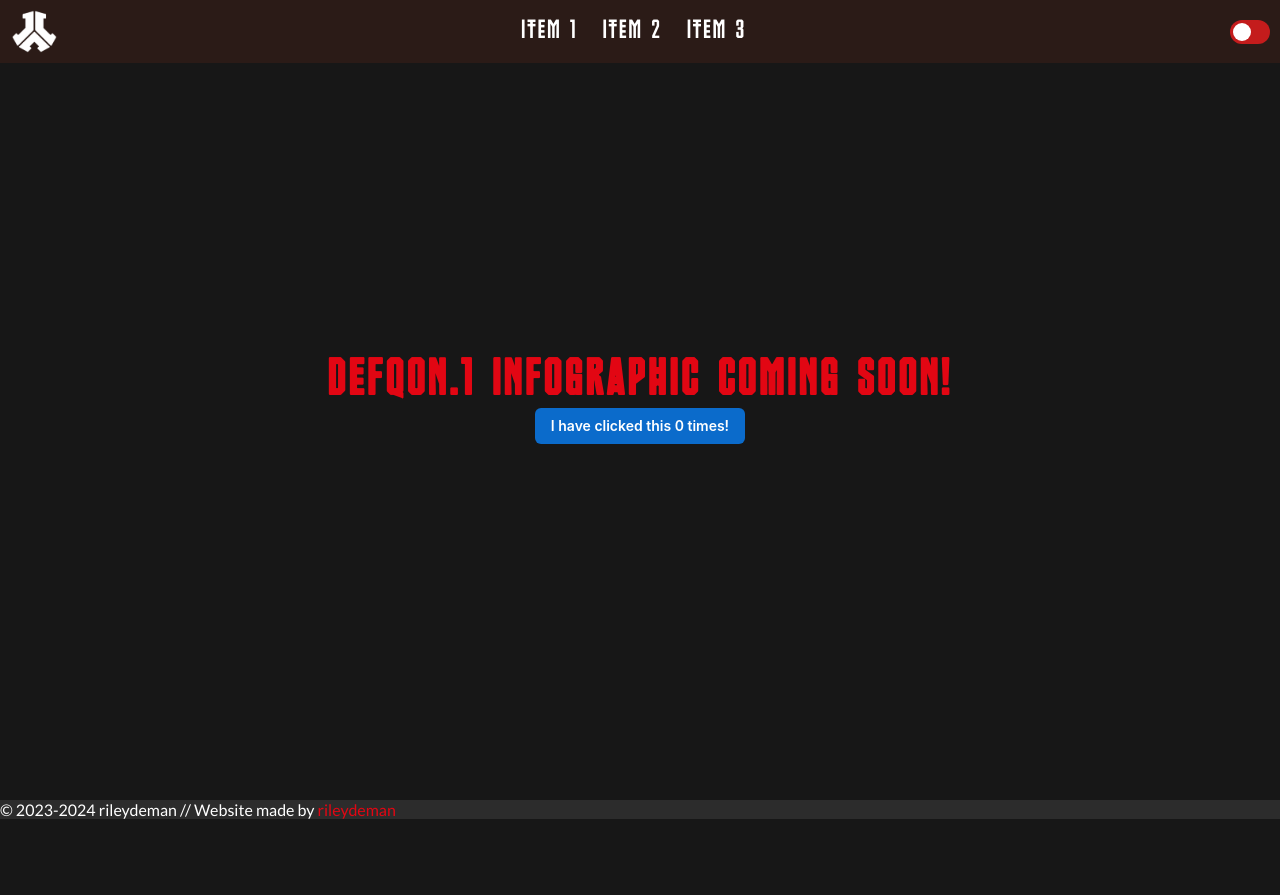
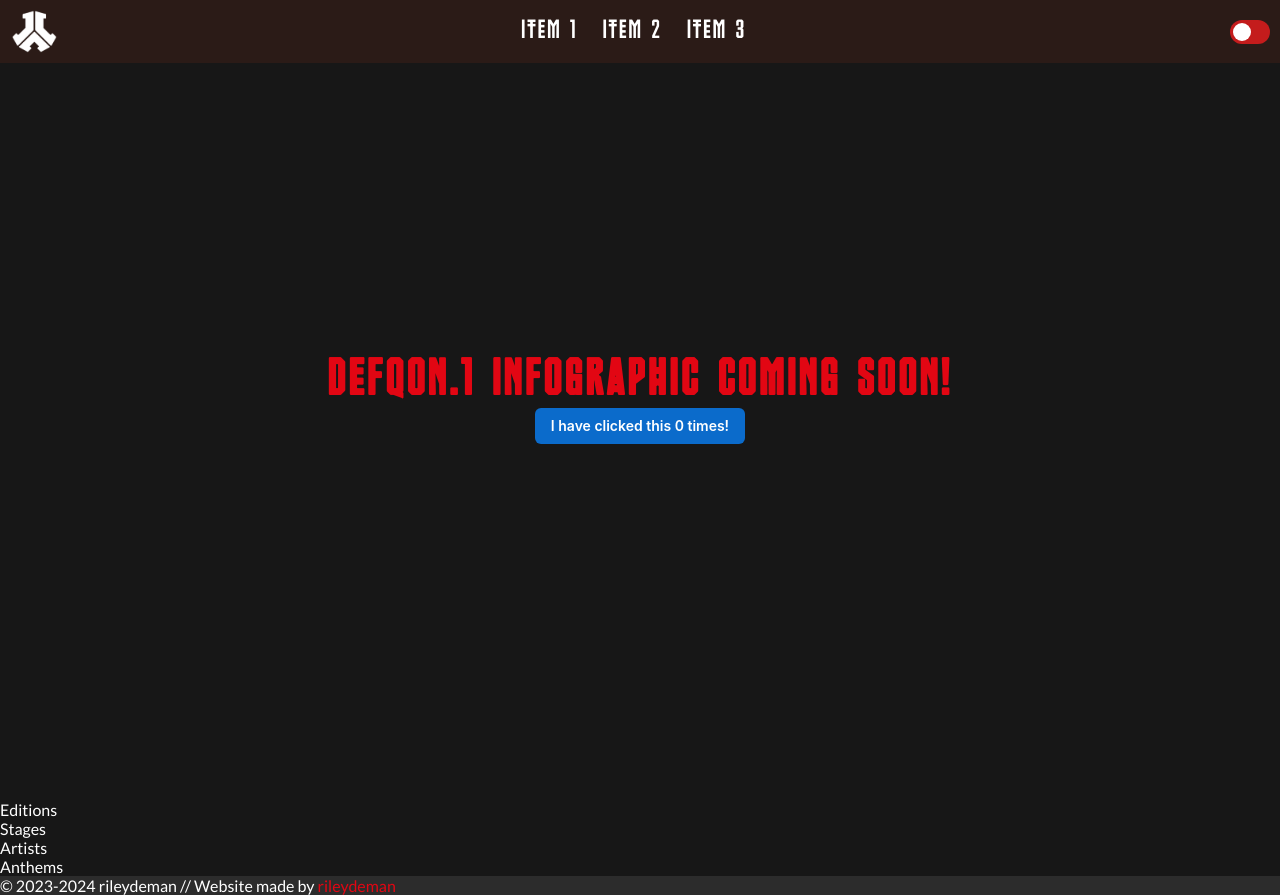
Before and after one commit to rileydeman/defqon1-react-website, a React (Vite) app: page / in a window 1280 px wide. Before the commit the page ends 819 px from the top, so only its background shows below. Built offline with nearby package versions, Linux system fonts and the light colour scheme.

Commit message:
Added the needed sections
Added the needed sections

```diff
--- a/src/assets/css/style.css
+++ b/src/assets/css/style.css
@@ -95,12 +95,15 @@
 
     main {
         width: 100%;
-        min-height: 100dvh;
 
-        display: flex;
-        justify-content: center;
-        align-items: center;
-        text-align: center;
+        #cover {
+            min-height: 100vh;
+
+            display: flex;
+            justify-content: center;
+            align-items: center;
+            text-align: center;
+        }
     }
 
     footer {
--- a/src/components/core/main.tsx
+++ b/src/components/core/main.tsx
@@ -1,16 +1,18 @@
-import Counter from "../counter.tsx";
-import CounterRoot from "../counter-provider.tsx";
+import Cover from "../sections/cover.tsx";
+import Editions from "../sections/editions.tsx";
+import Stages from "../sections/stages.tsx";
+import Artists from "../sections/artists.tsx";
+import Anthems from "../sections/anthems.tsx";
 
 export default function Main() {
     return(
         <>
             <main>
-                <CounterRoot>
-                    <div>
-                        <h1>DEFQON.1 INFOGRAPHIC COMING SOON!</h1>
-                        <Counter></Counter>
-                    </div>
-                </CounterRoot>
+                <Cover/>
+                <Editions/>
+                <Stages/>
+                <Artists/>
+                <Anthems/>
             </main>
         </>
     );
--- /dev/null
+++ b/src/components/sections/anthems.tsx
@@ -0,0 +1,9 @@
+export default function Anthems() {
+    return(
+        <>
+            <section id="anthems">
+                <p>Anthems</p>
+            </section>
+        </>
+    );
+}
--- /dev/null
+++ b/src/components/sections/artists.tsx
@@ -0,0 +1,9 @@
+export default function Artists() {
+    return(
+        <>
+            <section id="artists">
+                <p>Artists</p>
+            </section>
+        </>
+    );
+}
--- /dev/null
+++ b/src/components/sections/cover.tsx
@@ -0,0 +1,17 @@
+import Counter from "../counter.tsx";
+import CounterRoot from "../counter-provider.tsx";
+
+export default function Cover() {
+    return(
+        <>
+            <section id="cover">
+                <CounterRoot>
+                    <div>
+                        <h1>DEFQON.1 INFOGRAPHIC COMING SOON!</h1>
+                        <Counter></Counter>
+                    </div>
+                </CounterRoot>
+            </section>
+        </>
+    );
+}
--- /dev/null
+++ b/src/components/sections/editions.tsx
@@ -0,0 +1,9 @@
+export default function Editions() {
+    return(
+        <>
+            <section id="editions">
+                <p>Editions</p>
+            </section>
+        </>
+    );
+}
--- /dev/null
+++ b/src/components/sections/stages.tsx
@@ -0,0 +1,9 @@
+export default function Stages() {
+    return(
+        <>
+            <section id="stages">
+                <p>Stages</p>
+            </section>
+        </>
+    );
+}
```
